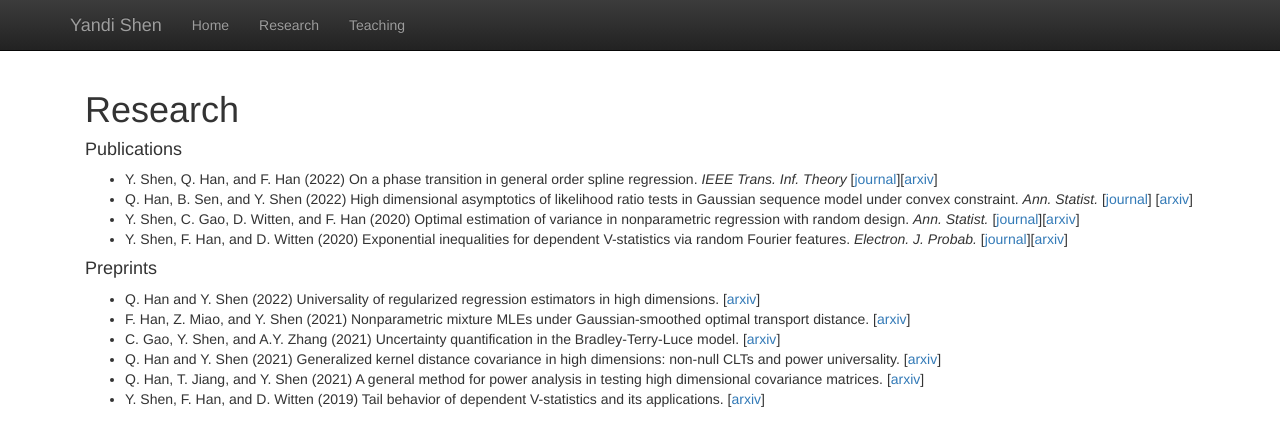
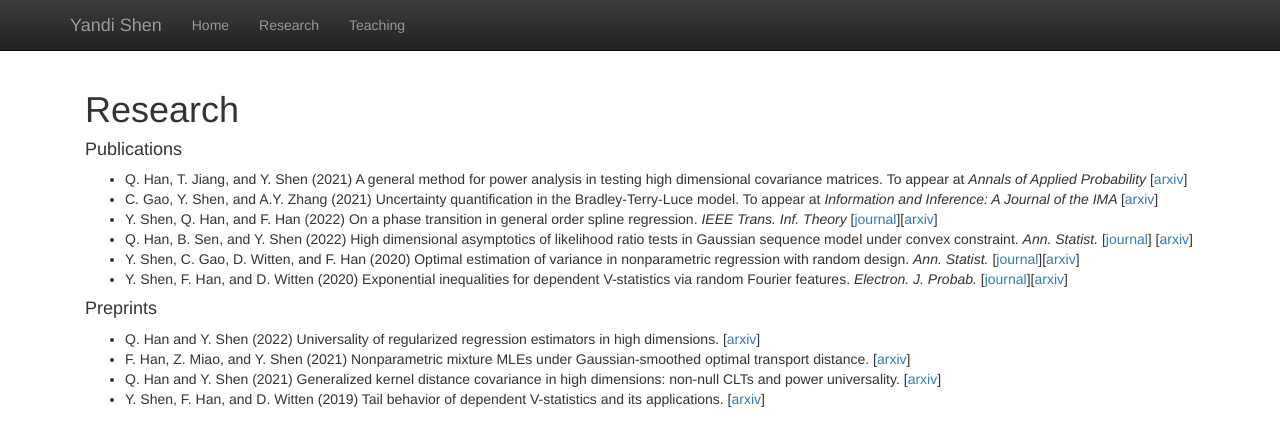
Before and after one commit to SayidShen/SayidShen.github.io, a Jekyll site: the page built from research.html, in a window 1280 px wide. Shown: the top 446 px of the page. Built offline with Jekyll 4.4.1, drawn with Linux system fonts in a browser that asks for light colours; nearby versions of some CDN libraries; library files that are not in the unit come from our copies; some of the changed lines change nothing that is shown.

Commit message:
Add files via upload

```diff
--- a/research.html
+++ b/research.html
@@ -10,6 +10,13 @@
 <p class="content" style="padding:0px;margin:0px 20px 0px;">
 
   <ul>
+    <li>Q. Han, T. Jiang, and Y. Shen (2021) A general method for power analysis in testing high dimensional covariance matrices. To appear at <i> Annals of Applied Probability </i> [<a href = "https://arxiv.org/abs/2101.11086">arxiv</a>]
+    </li>
+
+
+    <li>C. Gao, Y. Shen, and A.Y. Zhang (2021) Uncertainty quantification in the Bradley-Terry-Luce model. To appear at <i> Information and Inference: A Journal of the IMA </i> [<a href = "https://arxiv.org/abs/2110.03874">arxiv</a>]
+    </li>
+
     <li>Y. Shen, Q. Han, and F. Han (2022) On a phase transition in general order spline regression. <i> IEEE Trans. Inf. Theory </i> [<a href = "https://ieeexplore.ieee.org/document/9711929">journal</a>][<a href = "https://arxiv.org/abs/2004.10922">arxiv</a>]
     </li>
 
@@ -36,14 +43,12 @@
     <li>F. Han, Z. Miao, and Y. Shen (2021) Nonparametric mixture MLEs under Gaussian-smoothed optimal transport distance. [<a href = "https://arxiv.org/abs/2112.02421">arxiv</a>]
     </li>
 
-    <li>C. Gao, Y. Shen, and A.Y. Zhang (2021) Uncertainty quantification in the Bradley-Terry-Luce model. [<a href = "https://arxiv.org/abs/2110.03874">arxiv</a>]
-    </li>
+
 
     <li>Q. Han and Y. Shen (2021) Generalized kernel distance covariance in high dimensions: non-null CLTs and power universality. [<a href = "https://arxiv.org/abs/2106.07725">arxiv</a>]
     </li>
 
-    <li>Q. Han, T. Jiang, and Y. Shen (2021) A general method for power analysis in testing high dimensional covariance matrices. [<a href = "https://arxiv.org/abs/2101.11086">arxiv</a>]
-    </li>
+
 
     <li>Y. Shen, F. Han, and D. Witten (2019) Tail behavior of dependent V-statistics and its applications. [<a href = "https://arxiv.org/abs/1902.02761">arxiv</a>]
     </li>
```
